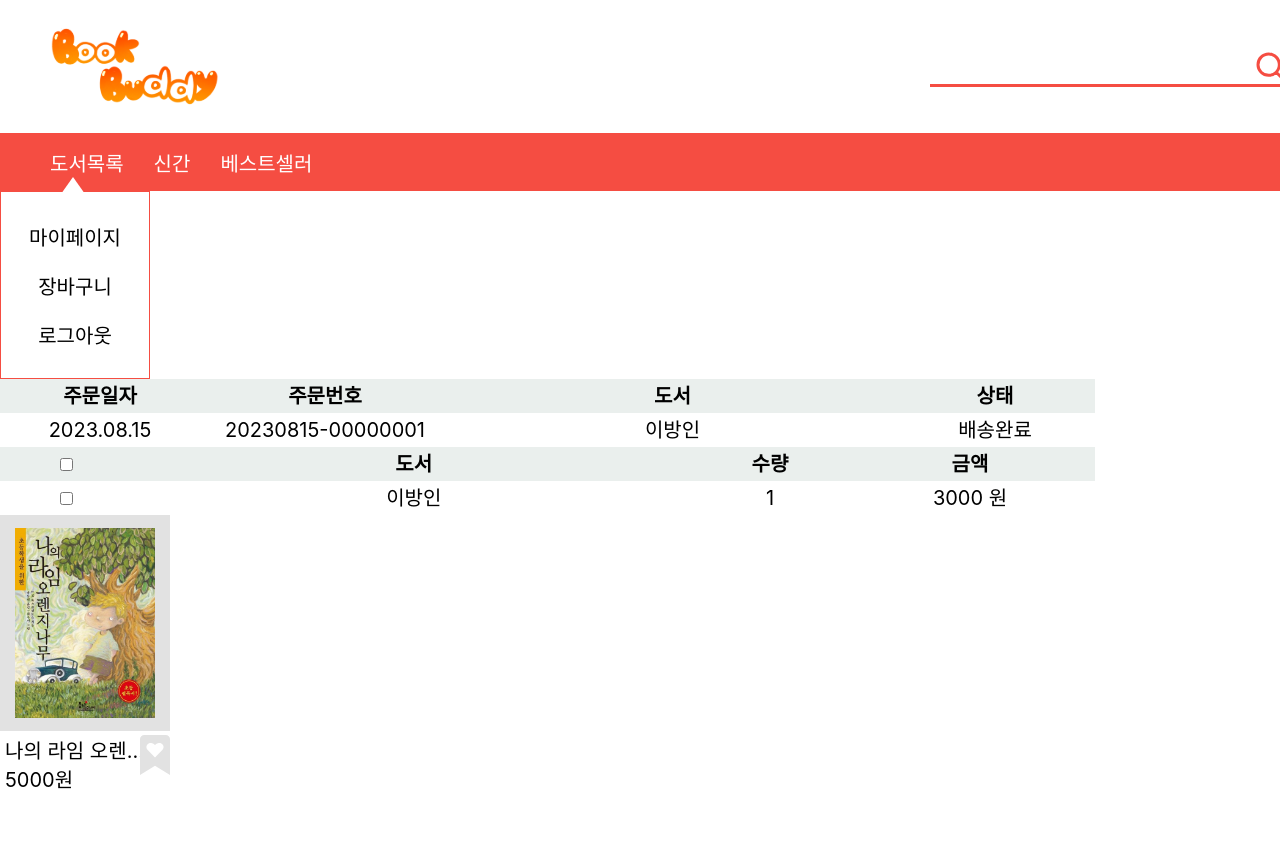
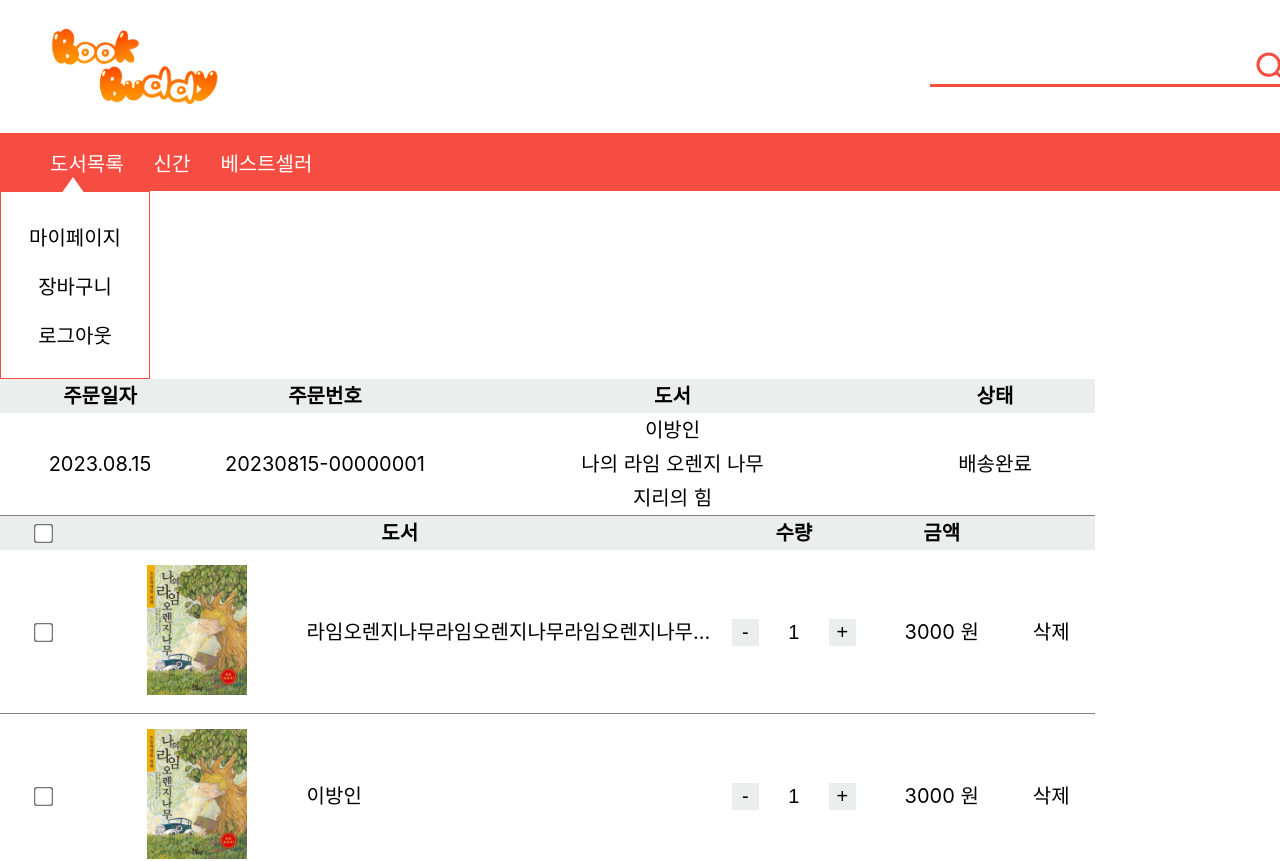
Before and after one commit to HyeranJo/bookbuddy, a React (Create React App) app in the folder client/: page / in a window 1280 px wide. Shown: the top 861 px of the page. Before the commit the page ends 800 px from the top, so only its background shows below. Built offline with nearby package versions, Linux system fonts and the light colour scheme.

Commit message:
Feat: 디테일 추가

```diff
--- a/client/src/components/category/CartTable.style.ts
+++ b/client/src/components/category/CartTable.style.ts
@@ -7,15 +7,33 @@ export const Styled_CartTable = {
     text-align: center;
     line-height: 34px;
     border-collapse: collapse; //표 테두리 삭제
-
-    & > .quantity {
-      width: 150px;
-    }
-    & > .price {
-      width: 250px;
-    }
+    table-layout: fixed; //테이블 크기 고정
   `,
   Th: styled.th`
     background-color: var(--category-color);
   `,
+  Tr: styled.tr`
+    border-bottom: 1px solid gray;
+    line-height: 50px;
+
+    & > .booktitle {
+      text-align: left;
+    }
+    & > .delete {
+      cursor: pointer;
+    }
+  `,
+  Td: styled.td`
+    white-space: nowrap; //줄바꿈 방지
+    overflow: hidden; //넘치는 텍스트 숨기기
+    text-overflow: ellipsis; //말줄임 기호(...)넣기
+  `,
+  Img: styled.img`
+    height: 130px;
+    margin-top: 15px;
+  `,
+  Input: styled.input`
+    cursor: pointer;
+    transform: scale(1.5);
+  `,
 };
--- a/client/src/components/category/CartTable.tsx
+++ b/client/src/components/category/CartTable.tsx
@@ -1,24 +1,66 @@
 import React from 'react';
 import { Styled_CartTable } from './CartTable.style';
+import QuantityInput from '../quantity/QuantityInput';
+import image from '../.././images/나의 라임 오렌지나무.jpg';
 
 const CartTable = () => {
   return (
+    <div>
       <Styled_CartTable.Table>
+        <colgroup>
+          <col style={{ width: '8%' }}></col>
+          <col style={{ width: '20%' }}></col>
+          <col style={{ width: '37%' }}></col>
+          <col style={{ width: '15%' }}></col>
+          <col style={{ width: '12%' }}></col>
+          <col style={{ width: '8%' }}></col>
+        </colgroup>
+        <thead>
+          <tr>
             <Styled_CartTable.Th>
-        <input type="checkbox" />
+              <Styled_CartTable.Input type="checkbox" />
             </Styled_CartTable.Th>
-      <Styled_CartTable.Th className="books">도서</Styled_CartTable.Th>
-      <Styled_CartTable.Th className="quantity">수량</Styled_CartTable.Th>
-      <Styled_CartTable.Th className="price">금액</Styled_CartTable.Th>
-      <tr>
+            <Styled_CartTable.Th colSpan={2}>도서</Styled_CartTable.Th>
+            <Styled_CartTable.Th>수량</Styled_CartTable.Th>
+            <Styled_CartTable.Th>금액</Styled_CartTable.Th>
+            <Styled_CartTable.Th></Styled_CartTable.Th>
+          </tr>
+        </thead>
+        <tbody>
+          <Styled_CartTable.Tr>
             <td>
-          <input type="checkbox" />
+              <Styled_CartTable.Input type="checkbox" />
             </td>
-        <td>이방인</td>
-        <td>1</td>
+            <Styled_CartTable.Td>
+              <Styled_CartTable.Img src={image} />
+            </Styled_CartTable.Td>
+            <Styled_CartTable.Td className="booktitle">
+              라임오렌지나무라임오렌지나무라임오렌지나무라임오렌지나무라임오렌지나무라임오렌지나무라임오렌지나무라임오렌지나무
+            </Styled_CartTable.Td>
+            <td>
+              <QuantityInput />
+            </td>
             <td>3000 원</td>
-      </tr>
+            <Styled_CartTable.Td className="delete">삭제</Styled_CartTable.Td>
+          </Styled_CartTable.Tr>
+
+          <Styled_CartTable.Tr>
+            <td>
+              <Styled_CartTable.Input type="checkbox" />
+            </td>
+            <td>
+              <Styled_CartTable.Img src={image} />
+            </td>
+            <td className="booktitle">이방인</td>
+            <td>
+              <QuantityInput />
+            </td>
+            <td>3000 원</td>
+            <Styled_CartTable.Td className="delete">삭제</Styled_CartTable.Td>
+          </Styled_CartTable.Tr>
+        </tbody>
       </Styled_CartTable.Table>
+    </div>
   );
 };
 
--- a/client/src/components/category/MypageTable.style.ts
+++ b/client/src/components/category/MypageTable.style.ts
@@ -21,4 +21,11 @@ export const Styled_MypageTable = {
   Th: styled.th`
     background-color: var(--category-color);
   `,
+  BookListDiv: styled.div`
+    display: flex;
+    flex-flow: column;
+  `,
+  Tr: styled.tr`
+    border-bottom: 1px solid gray;
+  `,
 };
--- a/client/src/components/category/MypageTable.tsx
+++ b/client/src/components/category/MypageTable.tsx
@@ -12,13 +12,19 @@ const MypageTable = ({ cancel }: CategoryProps) => {
       <Styled_MypageTable.Th className="number">주문번호</Styled_MypageTable.Th>
       <Styled_MypageTable.Th className="books">도서</Styled_MypageTable.Th>
       <Styled_MypageTable.Th className="status">상태</Styled_MypageTable.Th>
-      <tr>
+      <Styled_MypageTable.Tr>
         <td>2023.08.15</td>
         <td>20230815-00000001</td>
-        <td>이방인</td>
+        <td>
+          <Styled_MypageTable.BookListDiv>
+            <span>이방인</span>
+            <span>나의 라임 오렌지 나무</span>
+            <span>지리의 힘</span>
+          </Styled_MypageTable.BookListDiv>
+        </td>
         <td>배송완료</td>
         <td>{cancel && cancel ? '취소' : null}</td>
-      </tr>
+      </Styled_MypageTable.Tr>
     </Styled_MypageTable.Table>
   );
 };
--- /dev/null
+++ b/client/src/components/quantity/QuantityInput.style.ts
@@ -0,0 +1,26 @@
+import { styled } from 'styled-components';
+
+export const Styled_QuantityInput = {
+  Input: styled.input`
+    font-size: var(--basic-font-size);
+    border: 0px;
+    outline: none;
+    text-align: center;
+    width: 70px;
+
+    &::-webkit-inner-spin-button {
+      -webkit-appearance: none;
+      margin: 0;
+    }
+  `,
+  Button: styled.button`
+    font-size: var(--basic-font-size);
+    width: 27px;
+    height: 27px;
+
+    background-color: var(--category-color);
+    border: 0px;
+
+    cursor: pointer;
+  `,
+};
--- /dev/null
+++ b/client/src/components/quantity/QuantityInput.tsx
@@ -0,0 +1,54 @@
+import React, { useState } from 'react';
+import { Styled_QuantityInput } from './QuantityInput.style';
+import { useRecoilState } from 'recoil';
+import { QuantityAtom } from '../../recoil/Quantity';
+
+const QuantityInput = () => {
+  const [n, setN] = useState(1);
+  const [Num, SetNum] = useRecoilState(QuantityAtom);
+
+  const Minus = (num: number) => {
+    if (num > 0) {
+      setN(num - 1);
+      SetNum(num - 1);
+    } else {
+      setN(0);
+      SetNum(0);
+    }
+  };
+
+  const Plus = (num: number) => {
+    setN(num + 1);
+    SetNum(num + 1);
+  };
+
+  return (
+    <div>
+      <Styled_QuantityInput.Button
+        onClick={() => {
+          Minus(n);
+        }}
+      >
+        -
+      </Styled_QuantityInput.Button>
+      <Styled_QuantityInput.Input
+        type="number"
+        min="1"
+        defaultValue={`${n}`}
+        value={`${n}`}
+        onChange={e => {
+          setN(Number(e.target.value));
+        }}
+      />
+      <Styled_QuantityInput.Button
+        onClick={() => {
+          Plus(n);
+        }}
+      >
+        +
+      </Styled_QuantityInput.Button>
+    </div>
+  );
+};
+
+export default QuantityInput;
```
Lines whose indentation alone changed are shown as unchanged.
